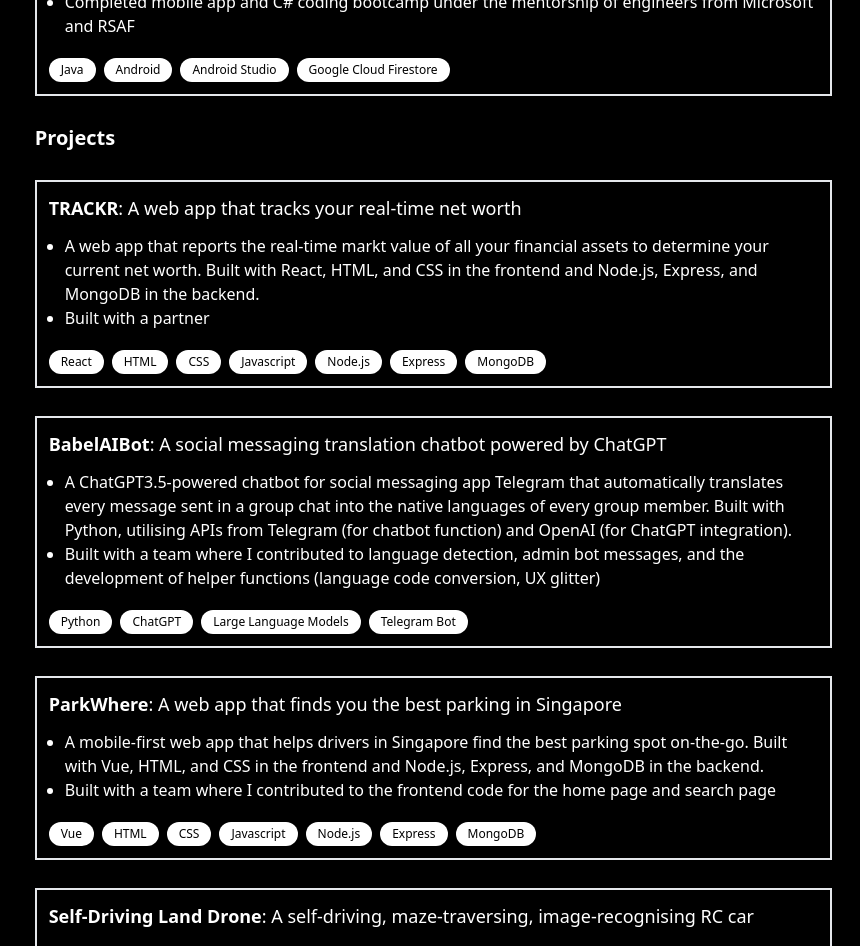
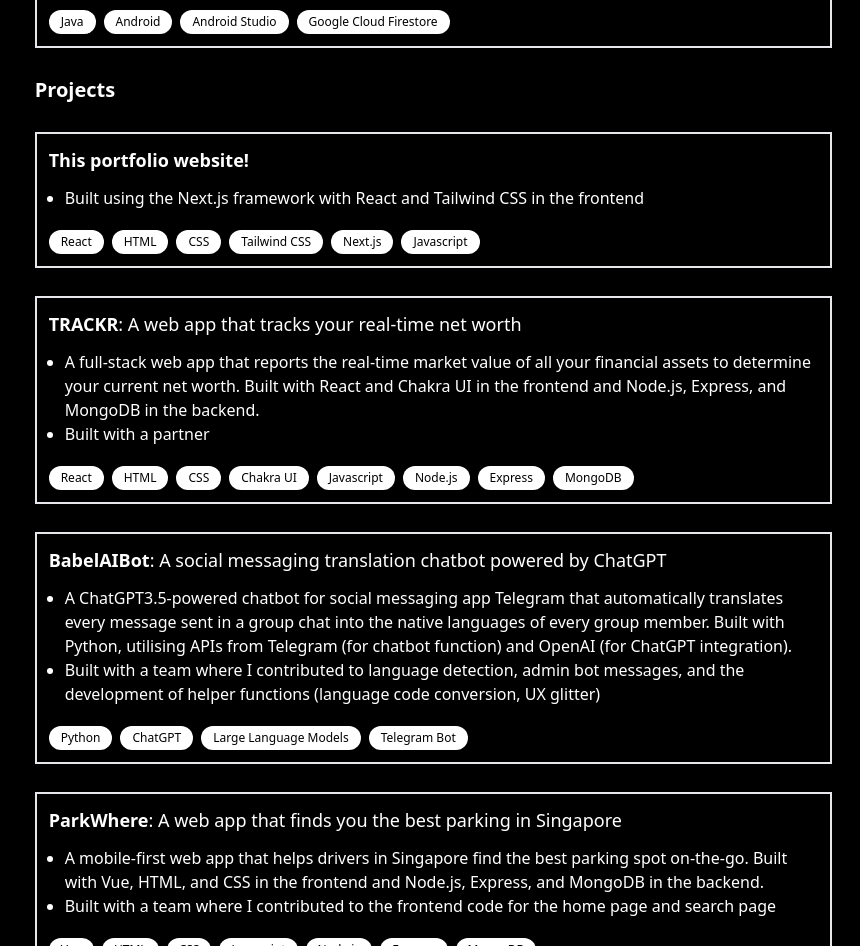
Before and after one commit to malthusohtj/malthusohtj.github.io, a Next.js app: page / in a window 1280 px wide. Shown: the part 1840-2786 px from the top of the page, without its empty margins (420-1280 px from the left). Built offline with nearby package versions, Linux system fonts and the light colour scheme.

Commit message:
added links to projects, as well as hover behaviour in tailwind

```diff
--- a/app/components/experience.js
+++ b/app/components/experience.js
@@ -1,5 +1,5 @@
 export default function Experience(props) {
-    return <div className="p-3 border-2 flex flex-col">
+    return <div className="group hover:bg-white hover:text-black p-3 border-2 flex flex-col">
         <div className="flex flex-row justify-between">
             <div className="basis-2/3 flex flex-col">
                 <h1 className="text-lg font-bold">{props.data.title}</h1>
@@ -22,7 +22,7 @@
         <ul className="mt-3 flex flex-wrap">
             {props.data.techstack.map((tech) => {
                 return <li>
-                    <div className="mr-2 mt-2 flex items-center rounded-full py-1 px-3 bg-white text-black text-xs">
+                    <div className="mr-2 mt-2 flex items-center rounded-full py-1 px-3 group-hover:bg-black group-hover:text-white bg-white text-black text-xs">
                         {tech}
                     </div>
                 </li>
--- a/app/components/project.js
+++ b/app/components/project.js
@@ -1,5 +1,7 @@
+'use client'
+
 export default function Project(props) {
-    return <div className="p-3 border-2 flex flex-col">
+    return <div className="group p-3 border-2 flex flex-col hover:bg-white hover:text-black hover:cursor-pointer" onClick={() => { window.open(props.data.url, "_blank", "noreferrer") }}>
         <h1 className="text-lg font-bold">
             {props.data.title}
             <span className="font-normal">{props.data.shortDesc ? ": " + props.data.shortDesc : null}</span>
@@ -12,7 +14,7 @@
         <ul className="mt-3 flex flex-wrap">
             {props.data.techstack.map((tech) => {
                 return <li>
-                    <div className="mr-2 mt-2 flex items-center rounded-full py-1 px-3 bg-white text-black text-xs">
+                    <div className="mr-2 mt-2 flex items-center rounded-full py-1 px-3 group-hover:bg-black group-hover:text-white bg-white text-black text-xs">
                         {tech}
                     </div>
                 </li>
--- a/app/data.js
+++ b/app/data.js
@@ -1,8 +1,7 @@
 export function getAbout() {
     return [
         "When I was 18, I learnt how to code online and built my first e-commerce website to market and sell tech products.",
-        "Fast forward to today, I am on track to graduate with Double Degrees (Highest Distinction with Honours) in Computer Science and Business under university scholarship at Nanyang Technological University (Singapore).",
-        "I've had the privilege of interning for diverse functions (software engineering, product management, data analyst) in a wide range of industries (technology, energy, healthcare, government) and company sizes (VC-backed startups, NYSE-listed MNCs, government organisations). I've also spent extended periods of time on student exchange in Canada (Queen's University @ Kingston, Ontario) and interning in the USA (Amplified Industries @ Boston, MA).",
+        "Fast forward to today, I am on track to graduate with Double Degrees (Highest Distinction with Honours) in Computer Science and Business under university scholarship at Nanyang Technological University (Singapore). I've had the privilege of interning for diverse functions (software engineering, product management, data analyst) in a wide range of industries (technology, energy, healthcare, government) and company sizes (VC-backed startups, NYSE-listed MNCs, government organisations). I've also spent extended periods of time on student exchange in Canada (Queen's University @ Kingston, Ontario) and interning in the USA (Amplified Industries @ Boston, MA).",
         "Besides completing my final year of university, I am currently building TRACKR (a web app that tracks your real-time net worth) and MakanAgain (a customer loyalty platform built for the Singaporean hawker).",
         "When I'm not coding, I'm usually working out, immersed in a good book, or cycling in my favourite parks in Singapore.",
     ]
@@ -87,13 +86,22 @@
 export function getProjects() {
     return [
         {
+            title: "This portfolio website!",
+            description: [
+                "Built using the Next.js framework with React and Tailwind CSS in the frontend"
+            ],
+            techstack: ["React", "HTML", "CSS", "Tailwind CSS", "Next.js", "Javascript"],
+            url: "https://github.com/malthusohtj/malthusohtj.github.io"
+        },
+        {
             title: "TRACKR",
             shortDesc: "A web app that tracks your real-time net worth",
             description: [
-                "A web app that reports the real-time markt value of all your financial assets to determine your current net worth. Built with React, HTML, and CSS in the frontend and Node.js, Express, and MongoDB in the backend.",
+                "A full-stack web app that reports the real-time market value of all your financial assets to determine your current net worth. Built with React and Chakra UI in the frontend and Node.js, Express, and MongoDB in the backend.",
                 "Built with a partner"
             ],
-            techstack: ["React", "HTML", "CSS", "Javascript", "Node.js", "Express", "MongoDB"]
+            techstack: ["React", "HTML", "CSS", "Chakra UI", "Javascript", "Node.js", "Express", "MongoDB"],
+            url: "https://github.com/nathannsohh/trackr"
         },
         {
             title: "BabelAIBot",
@@ -102,7 +110,8 @@
                 "A ChatGPT3.5-powered chatbot for social messaging app Telegram that automatically translates every message sent in a group chat into the native languages of every group member. Built with Python, utilising APIs from Telegram (for chatbot function) and OpenAI (for ChatGPT integration).",
                 "Built with a team where I contributed to language detection, admin bot messages, and the development of helper functions (language code conversion, UX glitter)"
             ],
-            techstack: ["Python", "ChatGPT", "Large Language Models", "Telegram Bot"]
+            techstack: ["Python", "ChatGPT", "Large Language Models", "Telegram Bot"],
+            url: "https://github.com/paynwahs/CZ4062-Group-Assignment"
         },
         {
             title: "ParkWhere",
@@ -111,7 +120,8 @@
                 "A mobile-first web app that helps drivers in Singapore find the best parking spot on-the-go. Built with Vue, HTML, and CSS in the frontend and Node.js, Express, and MongoDB in the backend.",
                 "Built with a team where I contributed to the frontend code for the home page and search page"
             ],
-            techstack: ["Vue", "HTML", "CSS", "Javascript", "Node.js", "Express", "MongoDB"]
+            techstack: ["Vue", "HTML", "CSS", "Javascript", "Node.js", "Express", "MongoDB"],
+            url: "https://github.com/Pugonfire/parkWhere"
         },
         {
             title: "Self-Driving Land Drone",
@@ -120,7 +130,8 @@
                 "An autonomous self-driving RC car that navigates mazes using cameras, computer vision, and pathfinding algorithm.",
                 "Built with a team where I contributed to the pathfinding algorithm, pathfinding simulation GUI, and orchestration code (to coordinate cameras, robot movement, machine learning) all of which were built in Java."
             ],
-            techstack: ["Java", "Java Swing UI", "Android Studio"]
+            techstack: ["Java", "Java Swing UI", "Android Studio"],
+            url: "https://github.com/malthusohtj/mdp-algo"
         },
         {
             title: "Distributed File System",
@@ -129,7 +140,8 @@
                 "A command-line implementation of a distributed file system where a client computer can create, modify, and encrypt/decrypt files on a server computer. Built with Java.",
                 "Built with a partner"
             ],
-            techstack: ["Java"]
+            techstack: ["Java"],
+            url: "https://github.com/malthusohtj/cz4013-distributed"
         },
     ]
 }
```
